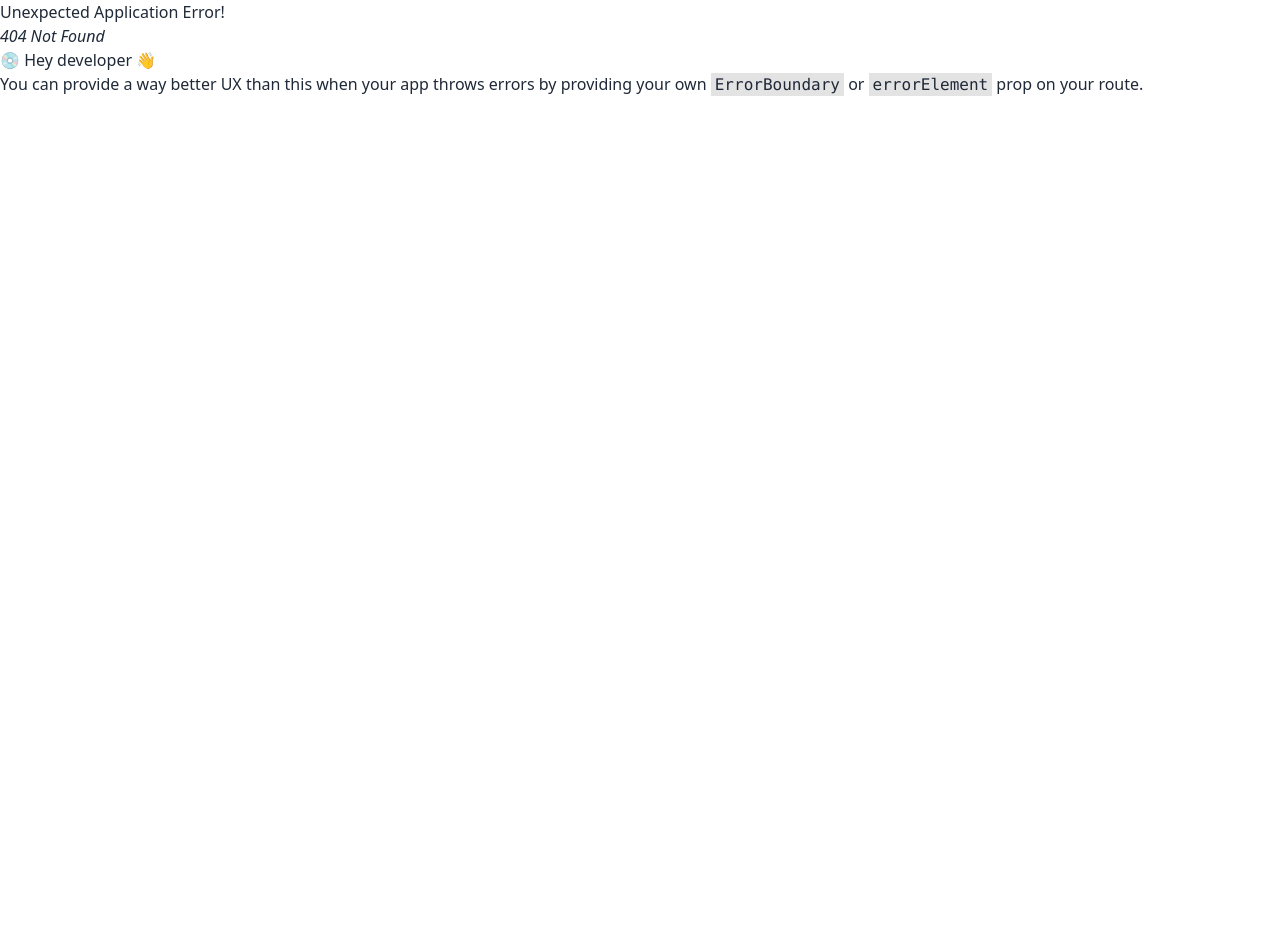
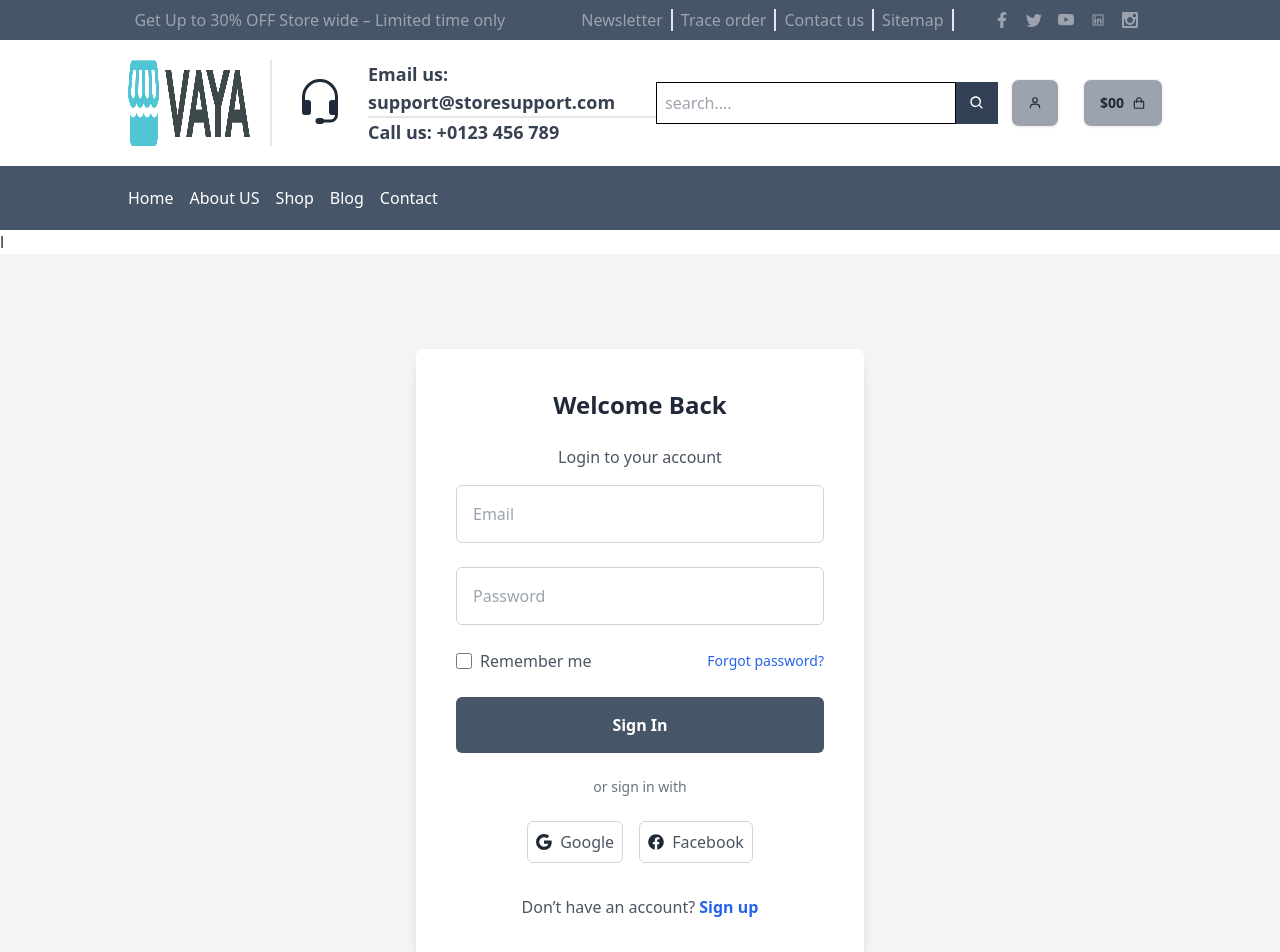
Before and after one commit to Tushar12152/Vaya-client-react, a React (Vite) app: page /login in a window 1280 px wide. Before the commit this address had no page. Shown: the top 952 px of the page. Before the commit the page ends 800 px from the top, so only its background shows below. Built offline with nearby package versions, Linux system fonts and the light colour scheme.

Commit message:
login form is added

```diff
--- /dev/null
+++ b/src/Components/Login.jsx
@@ -0,0 +1,97 @@
+import { BsGoogle } from "react-icons/bs";
+import { FaFacebook } from "react-icons/fa";
+
+const Login = () => {
+
+
+const handleSubmit=(e)=>{
+    e.preventDefault()
+
+     const email=e.target.email.value
+     const password= e.target.password.value
+
+     console.log(email,password)
+}
+
+
+
+
+
+
+    return (
+        <div>
+            l<div className="min-h-screen bg-gray-100 flex items-center justify-center">
+      <div className="bg-white p-10 rounded-lg shadow-lg w-full max-w-md">
+        <h2 className="text-2xl font-bold text-center text-gray-800 mb-6">Welcome Back</h2>
+        <p className="text-center text-gray-600 mb-4">Login to your account</p>
+
+        <form onSubmit={handleSubmit} className="space-y-6">
+          <div>
+            <input
+            name="email"
+              type="email"
+              placeholder="Email"
+              className="w-full p-4 border border-gray-300 rounded-md focus:outline-none focus:border-blue-500"
+            />
+          </div>
+          <div>
+            <input
+              name="password"
+              type="password"
+              placeholder="Password"
+              className="w-full p-4 border border-gray-300 rounded-md focus:outline-none focus:border-blue-500"
+            />
+          </div>
+
+          <div className="flex items-center justify-between">
+            <label className="flex items-center">
+              <input type="checkbox" className="form-checkbox h-4 w-4 text-blue-600" />
+              <span className="ml-2 text-gray-600">Remember me</span>
+            </label>
+            <a href="#" className="text-blue-600 hover:text-blue-700 text-sm">Forgot password?</a>
+          </div>
+
+          <button
+            type="submit"
+            className="w-full py-4 bg-slate-600 text-white rounded-md font-semibold hover:bg-slate-700 transition duration-300"
+          >
+            Sign In
+          </button>
+        </form>
+
+        <div className="my-6 flex items-center justify-center">
+          <span className="text-gray-500 text-sm">or sign in with</span>
+        </div>
+
+        <div className="flex justify-center space-x-4">
+          <button
+            type="button"
+            className="flex items-center space-x-2 border border-gray-300 p-2 rounded-md hover:bg-gray-50 transition"
+          >
+            <BsGoogle/>
+            <span className="text-gray-600">Google</span>
+          </button>
+          <button
+            type="button"
+            className="flex items-center space-x-2 border border-gray-300 p-2 rounded-md hover:bg-gray-50 transition"
+          >
+            <FaFacebook/>
+            <span className="text-gray-600">Facebook</span>
+          </button>
+        </div>
+
+        <div className="mt-8 text-center">
+          <p className="text-gray-600">
+            Don’t have an account?{' '}
+            <a href="#" className="text-blue-600 hover:text-blue-700 font-semibold">
+              Sign up
+            </a>
+          </p>
+        </div>
+      </div>
+    </div>
+        </div>
+    );
+};
+
+export default Login;
--- a/src/Components/Nav.jsx
+++ b/src/Components/Nav.jsx
@@ -68,9 +68,9 @@ const Nav = () => {
                      <button className="bg-slate-700 text-white p-[13px] "><BiSearch/></button>
                 </div>
                 <div className="flex justify-center items-center gap-6">
-                    <span className="px-4 btn hover:bg-slate-700 bg-gray-400">
+                    <Link to='/login' className="px-4 btn hover:bg-slate-700 bg-gray-400">
                          <BiUser/>
-                    </span>
+                    </Link>
 
                     <span className="px-4 btn hover:bg-slate-700 bg-gray-400">
                       <span>$00</span>    <BiShoppingBag/>
```
Also changed, not shown: src/Router/Router.jsx (+7 -1 lines).
